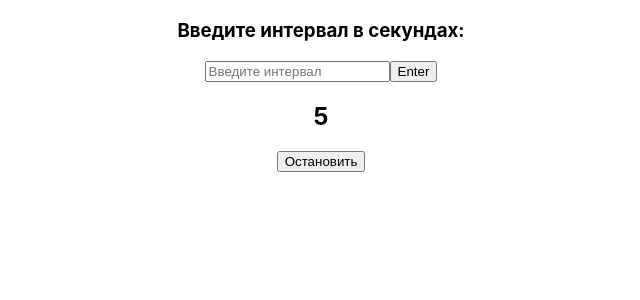
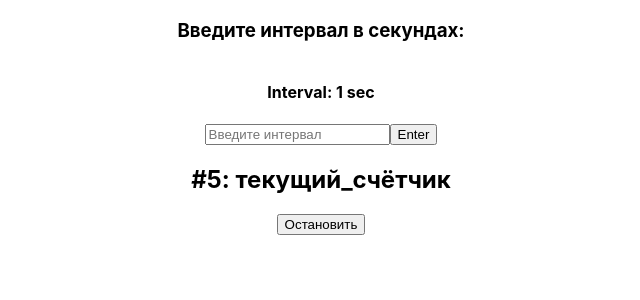
Before and after one commit to Ivan-dp/terabit-test, a React (Create React App) app: page / in a window 1280 px wide. Shown: the top 300 px of the page, without its empty margins (319-959 px from the left). Built offline with nearby package versions, Linux system fonts and the light colour scheme.

Commit message:
change input tag on button tag. Refactoring Counter.jsx

```diff
--- a/src/App.js
+++ b/src/App.js
@@ -16,7 +16,9 @@ function App() {
         buttonFunc={(event) => {
           event.preventDefault();
           setTimer(value);
+          console.log("Interval: " + value + " sec");
         }}
+        value={value}
       />
       <Counter interval={timer * 1000} />
     </div>
--- a/src/components/Counter.jsx
+++ b/src/components/Counter.jsx
@@ -12,28 +12,19 @@ const Counter = (props) => {
 
   useEffect(() => {
     setTimeout(() => {
-      if (toggle) {
-        setCount(count + 1);
-      } else {
-        setCount(0);
-        console.log(count);
-      }
+      toggle ? setCount(count + 1) : setCount(0);
     }, interval);
   }, [count, toggle]);
 
   useEffect(() => {
-    if (toggle) {
-      setBtnName("Остановить");
-    } else {
-      setBtnName("Запустить");
-    }
+    toggle ? setBtnName("Остановить") : setBtnName("Запустить");
   }, [toggle]);
 
   console.log(count);
 
   return (
     <div className="counter">
-      <h2>{count}</h2>
+      <h2>#{count}: текущий_счётчик</h2>
       <button onClick={() => setToggle(!toggle)}>{btnName}</button>
     </div>
   );
--- a/src/components/Input.jsx
+++ b/src/components/Input.jsx
@@ -5,17 +5,19 @@ const Input = (props) => {
   Input.propType = {
     inputFunc: PropTypes.func.isRequired,
     buttonFunc: PropTypes.func.isRequired,
+    value: PropTypes.number.isRequired,
   };
   return (
     <>
       <h3>Введите интервал в секундах:</h3>
+      <h4>Interval: {props.value} sec</h4>
       <form>
         <input
           type="text"
           placeholder="Введите интервал"
           onChange={props.inputFunc}
         />
-        <input type="button" value="Enter" onClick={props.buttonFunc} />
+        <button onClick={props.buttonFunc}>Enter</button>
       </form>
     </>
   );
```
